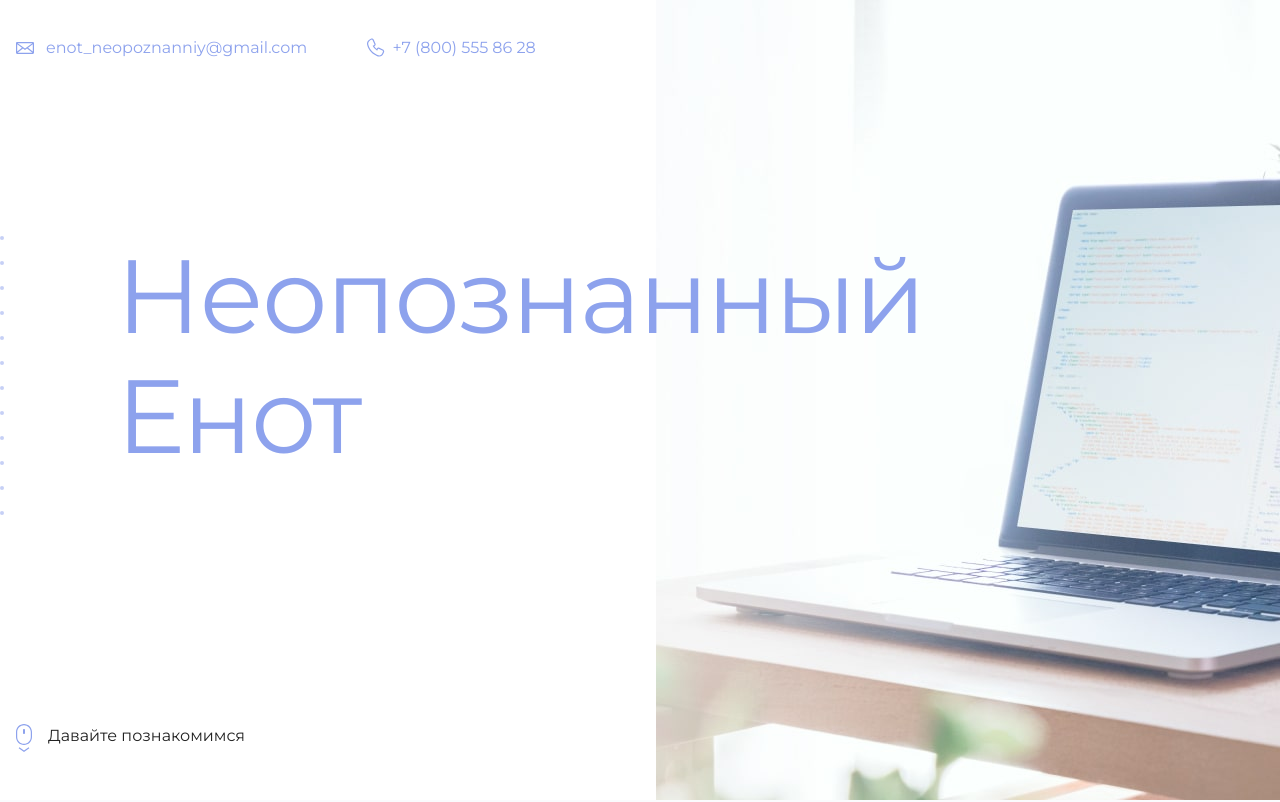
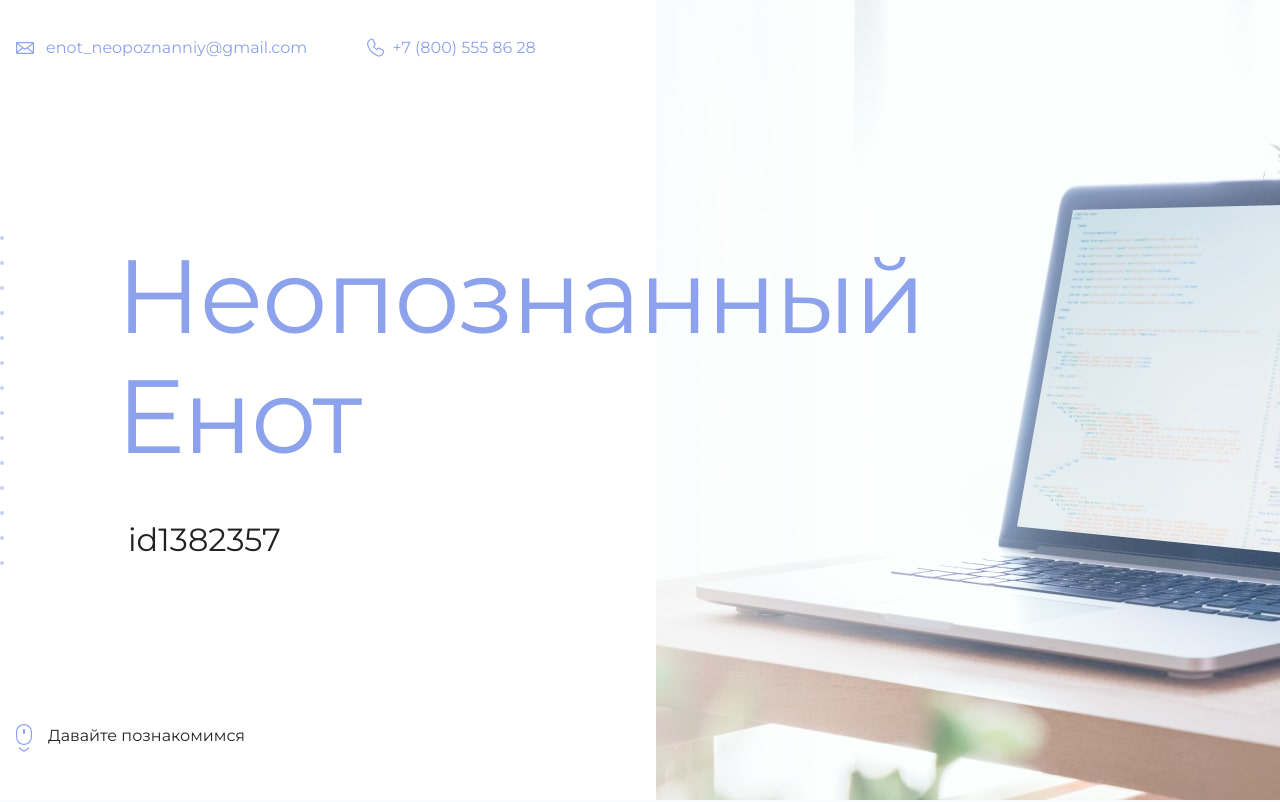
Before and after one commit to JuliaNik22/github-pages-about-me, a plain HTML site: page index.html in a window 1280 px wide. Shown: the top 802 px of the page. Drawn offline with Linux system fonts and the light colour scheme.

Commit message:
Второй коммит

```diff
--- a/index.html
+++ b/index.html
@@ -19,7 +19,7 @@
       <section class="hero-image">
         <div class="container">
           <h1 class="heading">Неопознанный Енот</h1>
-          <p><!-- Тут ваш id на сайте Академии --></p>
+          <p>id1382357</p>
         </div>
       </section>
 
```
